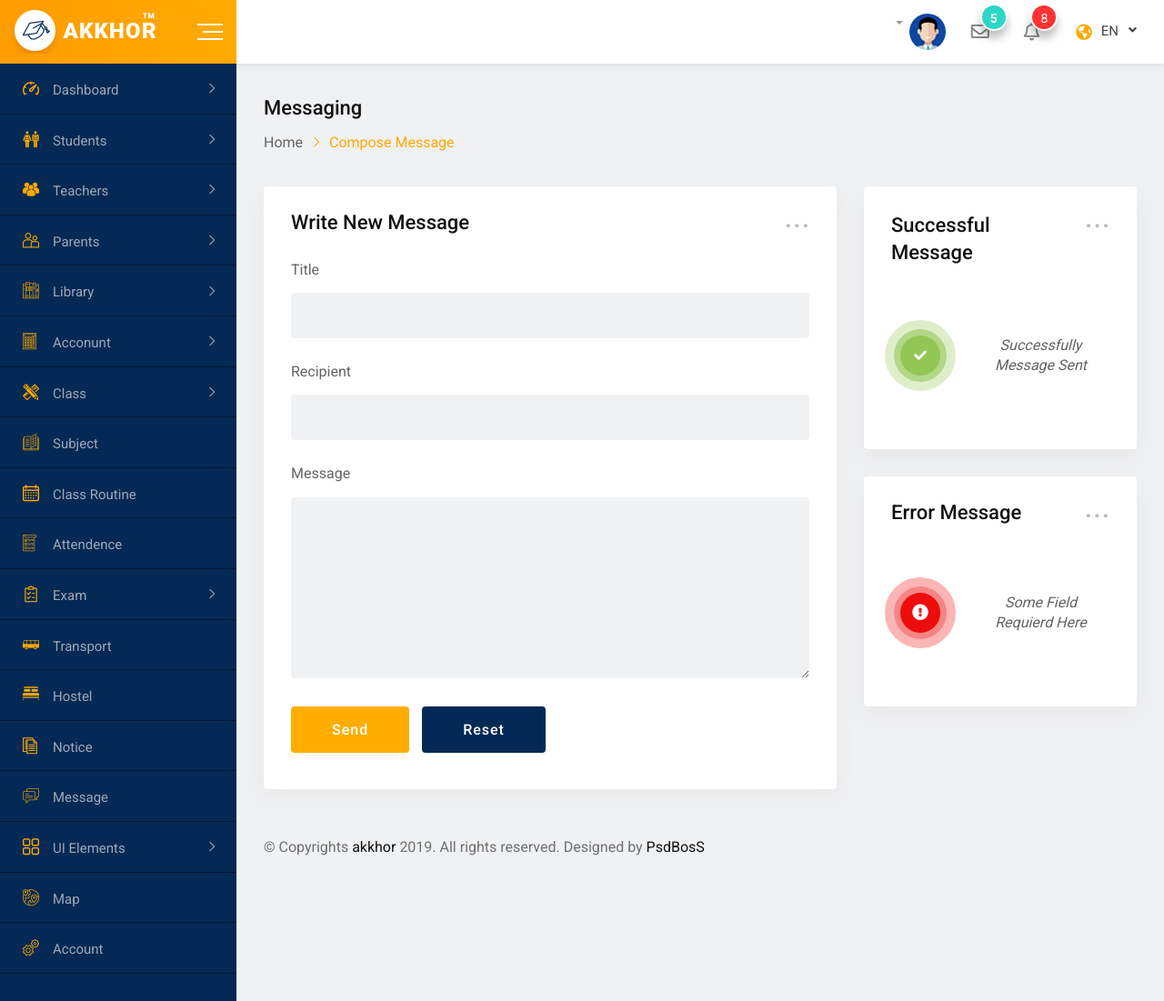
After one commit to Koldoshbek/onlineschool, a Django app: template templates/user/message.html in a window 1280 px wide. The commit adds this page. Shown: the whole page at 91% size. Run offline with Django 3.2, Linux system fonts and the light colour scheme; the template is opened without the code that fills it, so the values that code supplies are empty; some libraries are stand-ins or nearby versions.

```diff
--- /dev/null
+++ b/main/templatetags/my_tags.py
@@ -0,0 +1,19 @@
+from django import template
+
+register = template.Library()
+
+
+@register.simple_tag
+def active_menu(request, pattern):
+    path = request.path
+    if path == pattern:
+        return 'sub-group-active'
+    return ''
+
+
+@register.simple_tag
+def active(request, pattern):
+    path = request.path
+    if path == pattern:
+        return 'menu-active'
+    return ''
--- a/onlineschool/urls.py
+++ b/onlineschool/urls.py
@@ -20,8 +20,11 @@ from django.conf import settings
 from django.conf.urls.i18n import i18n_patterns
 from django.utils.translation import ugettext_lazy as _
 
+from user.views import send_email
+
 urlpatterns = [
     path('admin/', admin.site.urls),
+    path('send_email/', send_email, name='send_email'),
 
 ]
 
--- a/templates/main/left_menu.html
+++ b/templates/main/left_menu.html
@@ -1,4 +1,5 @@
 {% load static %}
+{% load my_tags %}
 <div class="sidebar-menu-content">
     <ul class="nav nav-sidebar-menu sidebar-toggle-view">
         <li class="nav-item sidebar-nav-item">
@@ -22,7 +23,7 @@
         <li class="nav-item sidebar-nav-item">
             <a href="student-details.html#" class="nav-link"><i
                     class="flaticon-classmates"></i><span>Students</span></a>
-            <ul class="nav sub-group-menu sub-group-active">
+            <ul class="nav sub-group-menu ">
                 <li class="nav-item">
                     <a href="all-student.html" class="nav-link"><i class="fas fa-angle-right"></i>All
                         Students</a>
@@ -83,12 +84,16 @@
         <li class="nav-item sidebar-nav-item">
             <a href="student-details.html#" class="nav-link"><i
                     class="flaticon-books"></i><span>Library</span></a>
-            <ul class="nav sub-group-menu">
+            {% url 'library' as library %}
+            {% url 'add_book' as book_upload %}
+            <ul class="nav sub-group-menu {% active_menu request library %} {% active_menu request book_upload %}">
                 <li class="nav-item">
-                    <a href="all-book.html" class="nav-link"><i class="fas fa-angle-right"></i>All Book</a>
+                    <a href="{% url 'library' %}" class="nav-link {% active request library %}"><i
+                            class="fas fa-angle-right"></i>All Book</a>
                 </li>
                 <li class="nav-item">
-                    <a href="add-book.html" class="nav-link"><i class="fas fa-angle-right"></i>Add New Book</a>
+                    <a href="{% url 'add_book' %}" class="nav-link {% active request book_upload %}"><i
+                            class="fas fa-angle-right"></i>Add New Book</a>
                 </li>
             </ul>
         </li>
@@ -136,13 +141,15 @@
         <li class="nav-item sidebar-nav-item">
             <a href="student-details.html#" class="nav-link"><i
                     class="flaticon-shopping-list"></i><span>Exam</span></a>
-            <ul class="nav sub-group-menu">
+            {% url 'exams' as exams %}
+            <ul class="nav sub-group-menu {% active_menu request exams %}">
                 <li class="nav-item">
                     <a href="exam-schedule.html" class="nav-link"><i class="fas fa-angle-right"></i>Exam
                         Schedule</a>
                 </li>
                 <li class="nav-item">
-                    <a href="exam-grade.html" class="nav-link"><i class="fas fa-angle-right"></i>Exam Grades</a>
+                    <a href="{% url 'exams' %}" class="nav-link {% active request exams %}"><i
+                            class="fas fa-angle-right"></i>Exam Grades</a>
                 </li>
             </ul>
         </li>
@@ -154,10 +161,10 @@
             <a href="hostel.html" class="nav-link"><i class="flaticon-bed"></i><span>Hostel</span></a>
         </li>
         <li class="nav-item">
-            <a href="notice-board.html" class="nav-link"><i class="flaticon-script"></i><span>Notice</span></a>
+            <a href="{% url 'news' %}" class="nav-link"><i class="flaticon-script"></i><span>Notice</span></a>
         </li>
         <li class="nav-item">
-            <a href="messaging.html" class="nav-link"><i class="flaticon-chat"></i><span>Messeage</span></a>
+            <a href="{% url 'message' %}" class="nav-link"><i class="flaticon-chat"></i><span>Message</span></a>
         </li>
         <li class="nav-item sidebar-nav-item">
             <a href="student-details.html#" class="nav-link"><i
--- /dev/null
+++ b/templates/user/message.html
@@ -0,0 +1,211 @@
+{% extends 'main/base.html' %}
+{% load static %}
+{% load i18n %}
+{% load widget_tweaks %}
+{% block content %}
+    <div class="dashboard-content-one">
+        <!-- Breadcubs Area Start Here -->
+        <div class="breadcrumbs-area">
+            <h3>Messaging</h3>
+            <ul>
+                <li>
+                    <a href="index.html">Home</a>
+                </li>
+                <li>Compose Message</li>
+            </ul>
+        </div>
+        <!-- Breadcubs Area End Here -->
+        <div class="row">
+            <!-- Add Notice Area Start Here -->
+            <div class="col-xl-8">
+                <div class="card">
+                    <div class="card-body">
+                        <div class="heading-layout1">
+                            <div class="item-title">
+                                <h3>Write New Message</h3>
+                            </div>
+                            <div class="dropdown">
+                                <a class="dropdown-toggle" href="messaging.html#" role="button"
+                                   data-toggle="dropdown" aria-expanded="false">...</a>
+
+                                <div class="dropdown-menu dropdown-menu-right">
+                                    <a class="dropdown-item" href="messaging.html#"><i
+                                            class="fas fa-times text-orange-red"></i>Close</a>
+                                    <a class="dropdown-item" href="messaging.html#"><i
+                                            class="fas fa-cogs text-dark-pastel-green"></i>Edit</a>
+                                    <a class="dropdown-item" href="messaging.html#"><i
+                                            class="fas fa-redo-alt text-orange-peel"></i>Refresh</a>
+                                </div>
+                            </div>
+                        </div>
+                        <form class="new-added-form" id="contact-form"
+                              action="{% url 'send_email' %}" method="post">
+                            {% csrf_token %}
+                            <div class="row">
+                                <div class="col-12 form-group">
+                                    <label>Title</label>
+                                    <input type="text" placeholder="" id="title" name="title" class="form-control">
+                                </div>
+                                <div class="col-12 form-group">
+                                    <label>Recipient</label>
+                                    <input type="text" placeholder="" id="email" name="email" class="form-control">
+                                </div>
+                                <div class="col-12 form-group">
+                                    <label>Message</label>
+                                    <textarea class="textarea form-control" name="message" id="form-message" cols="10"
+                                              rows="9"></textarea>
+                                </div>
+                                <div class="col-12 form-group mg-t-8">
+                                    <button id="send-mail" class="btn-fill-lg btn-gradient-yellow btn-hover-bluedark">
+                                        Send
+                                    </button>
+
+                                    <button type="reset" class="btn-fill-lg bg-blue-dark btn-hover-yellow">Reset
+                                    </button>
+                                </div>
+                            </div>
+                        </form>
+                    </div>
+                </div>
+            </div>
+            <!-- Add Notice Area End Here -->
+            <!-- All Notice Area Start Here -->
+            <div class="col-xl-4">
+                <div class="card message-box-wrap height-auto">
+                    <div class="card-body">
+                        <div class="heading-layout1">
+                            <div class="item-title">
+                                <h3>Successful Message</h3>
+                            </div>
+                            <div class="dropdown">
+                                <a class="dropdown-toggle" href="messaging.html#" role="button"
+                                   data-toggle="dropdown" aria-expanded="false">...</a>
+
+                                <div class="dropdown-menu dropdown-menu-right">
+                                    <a class="dropdown-item" href="messaging.html#"><i
+                                            class="fas fa-times text-orange-red"></i>Close</a>
+                                    <a class="dropdown-item" href="messaging.html#"><i
+                                            class="fas fa-cogs text-dark-pastel-green"></i>Edit</a>
+                                    <a class="dropdown-item" href="messaging.html#"><i
+                                            class="fas fa-redo-alt text-orange-peel"></i>Refresh</a>
+                                </div>
+                            </div>
+                        </div>
+                        <div class="message-success-box">
+                            <div class="item-content">
+                                <div class="item-icon">
+                                    <i class="fas fa-check"></i>
+                                </div>
+                                <h3 class="item-title">Successfully Message Sent</h3>
+                            </div>
+                        </div>
+                    </div>
+                </div>
+                <div class="card message-box-wrap height-auto">
+                    <div class="card-body">
+                        <div class="heading-layout1">
+                            <div class="item-title">
+                                <h3>Error Message</h3>
+                            </div>
+                            <div class="dropdown">
+                                <a class="dropdown-toggle" href="messaging.html#" role="button"
+                                   data-toggle="dropdown" aria-expanded="false">...</a>
+
+                                <div class="dropdown-menu dropdown-menu-right">
+                                    <a class="dropdown-item" href="messaging.html#"><i
+                                            class="fas fa-times text-orange-red"></i>Close</a>
+                                    <a class="dropdown-item" href="messaging.html#"><i
+                                            class="fas fa-cogs text-dark-pastel-green"></i>Edit</a>
+                                    <a class="dropdown-item" href="messaging.html#"><i
+                                            class="fas fa-redo-alt text-orange-peel"></i>Refresh</a>
+                                </div>
+                            </div>
+                        </div>
+                        <div class="message-error-box">
+                            <div class="item-content">
+                                <div class="item-icon">
+                                    <i class="fas fa-exclamation-circle"></i>
+                                </div>
+                                <h3 class="item-title">Some Field Requierd Here</h3>
+                            </div>
+                        </div>
+                    </div>
+                </div>
+            </div>
+            <!-- All Notice Area End Here -->
+        </div>
+        <footer class="footer-wrap-layout1">
+            <div class="copyright">© Copyrights <a href="messaging.html#">akkhor</a> 2019. All rights reserved. Designed
+                by
+                <a href="messaging.html#">PsdBosS</a></div>
+        </footer>
+        <script>
+            $("#send-mail").click(function () {
+                var name = $('input#title').val(); // get the value of the input field
+                var error = false;
+                if (name == "" || name == " ") {
+                    $('#err-name').show(500);
+                    $('#err-name').delay(4000);
+                    $('#err-name').animate({
+                        height: 'toggle'
+                    }, 500, function () {
+                        // Animation complete.
+                    });
+                    error = true; // change the error state to true
+                }
+
+
+                var emailCompare = /^([a-z0-9_.-]+)@([da-z.-]+).([a-z.]{2,6})$/; // Syntax to compare against input
+                var email = $('input#email').val().toLowerCase(); // get the value of the input field
+                if (email == "" || email == " " || !emailCompare.test(email)) {
+                    $('#err-email').show(500);
+                    $('#err-email').delay(4000);
+                    $('#err-email').animate({
+                        height: 'toggle'
+                    }, 500, function () {
+                        // Animation complete.
+                    });
+                    error = true; // change the error state to true
+                }
+
+
+                var comment = $('textarea#form-message').val(); // get the value of the input field
+                if (comment == "" || comment == " ") {
+                    $('#err-comment').show(500);
+                    $('#err-comment').delay(4000);
+                    $('#err-comment').animate({
+                        height: 'toggle'
+                    }, 500, function () {
+                        // Animation complete.
+                    });
+                    error = true; // change the error state to true
+                }
+
+                if (error == false) {
+                    var dataString = $('#contact-form').serialize(); // Collect data from form
+                    $.ajax({
+                        type: "POST",
+                        url: $('#contact-form').attr('action'),
+                        data: dataString,
+                        timeout: 6000,
+
+                        error: function (request, error) {
+                            $('#show_error_toastr').show();
+                        },
+                        success: function () {
+                            $('#show_toastr').show();
+                            $('#hide_p').hide();
+                            $("#name").val('');
+                            $("#email").val('');
+                            $("#comment").val('');
+                            $("#phone_number").val('');
+                        }
+                    });
+                }
+
+                return false; // stops user browser being directed to the php file
+            });
+        </script>
+    </div>
+
+{% endblock %}
--- a/user/urls.py
+++ b/user/urls.py
@@ -5,5 +5,6 @@ from user.views import *
 urlpatterns = [
 
     path('profile/', UserProfileView.as_view(), name='profile'),
+    path('message/', MessageView.as_view(), name='message'),
 
 ]
```
Also changed, not shown: onlineschool/settings.py (+9 -0 lines), user/views.py (+26 -0 lines), main/templatetags/__init__.py (added).
